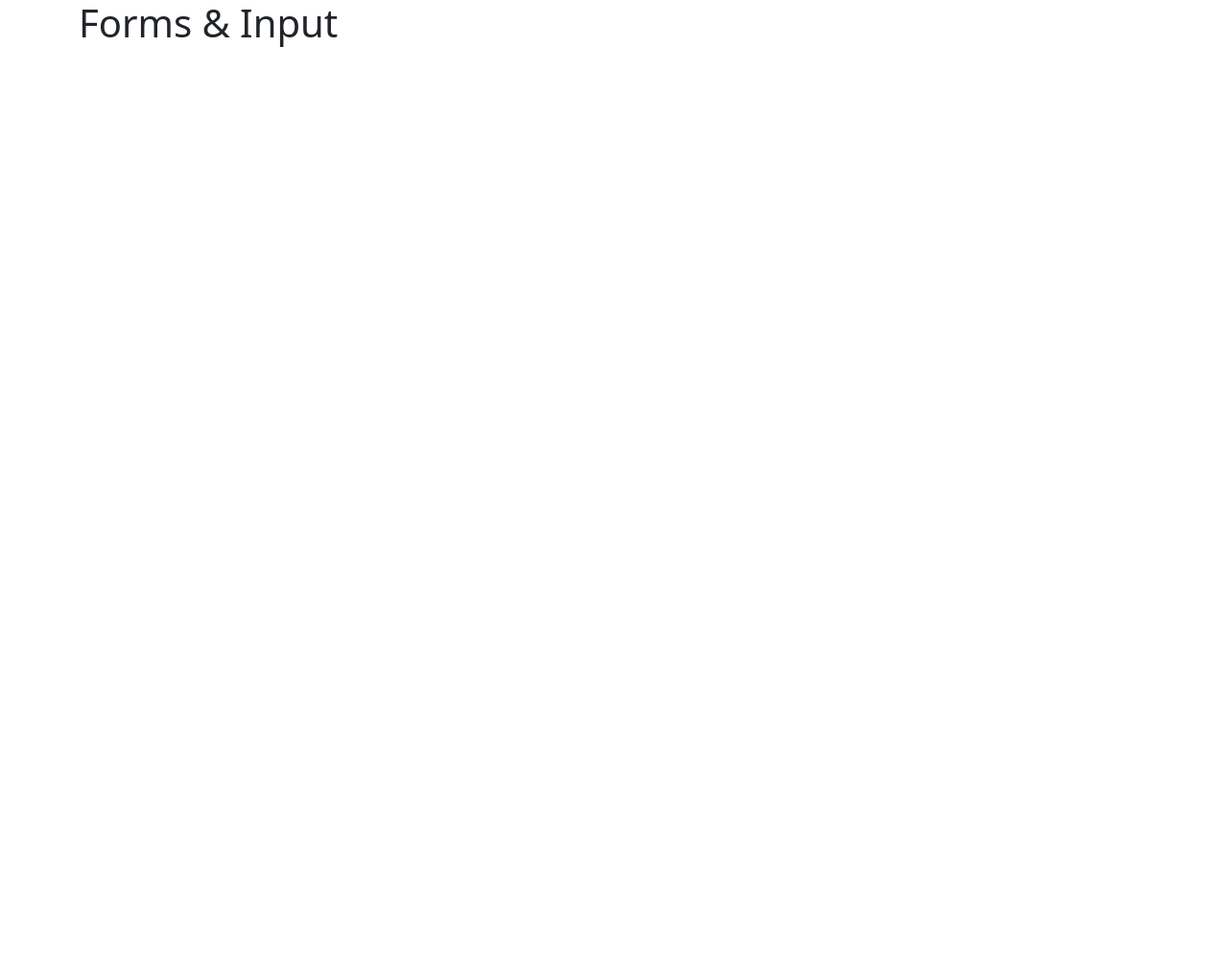
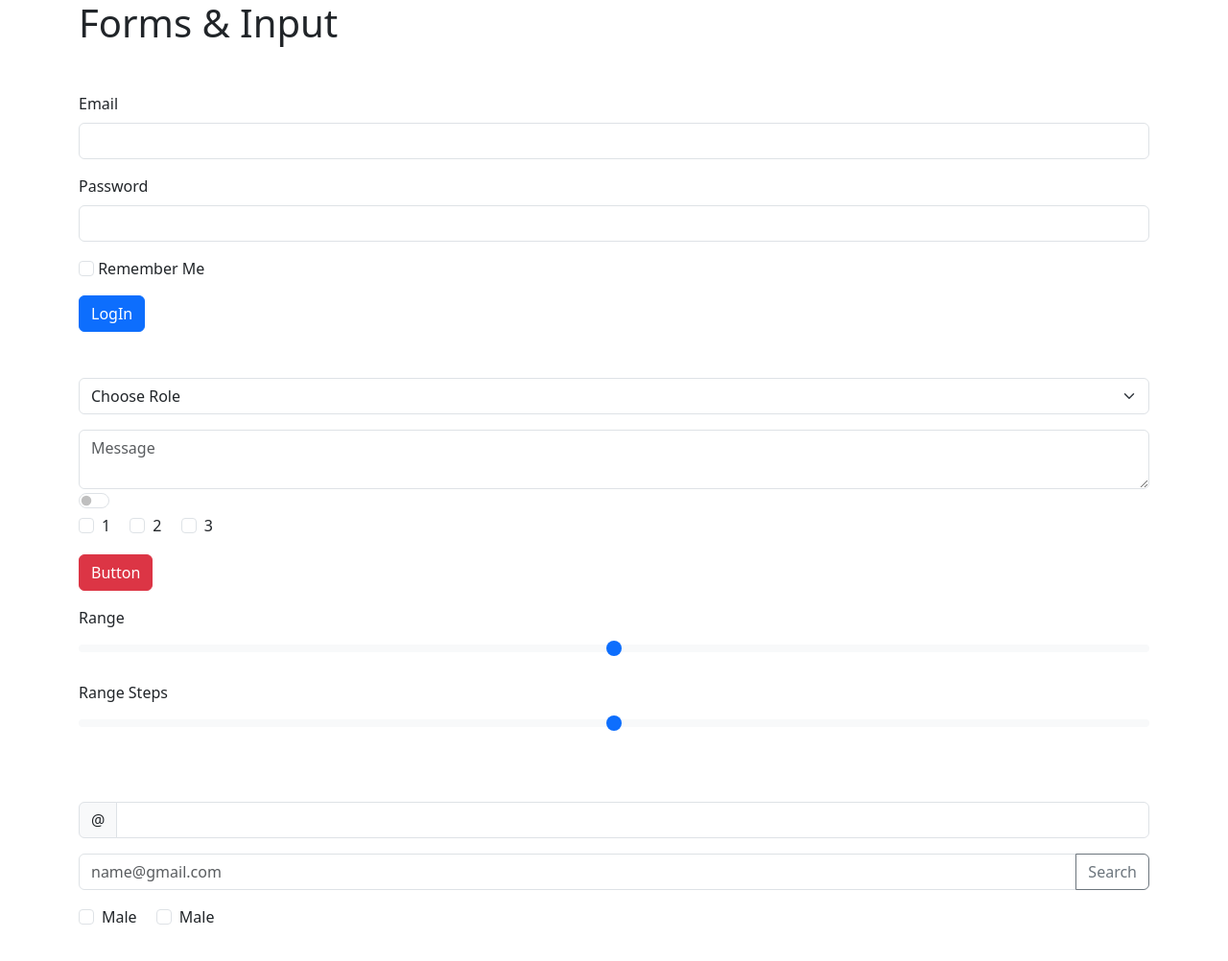
Before and after one commit to fisheeesh/bootstrap-training, a plain HTML site: page 14-forms-input.html in a window 1280 px wide. Shown: the whole page at 96% size. Before the commit the page ends 800 px from the top, so only its background shows below. Drawn offline with Linux system fonts and the light colour scheme.

Commit message:
forms and inputs

```diff
--- a/14-forms-input.html
+++ b/14-forms-input.html
@@ -1,5 +1,6 @@
 <!DOCTYPE html>
 <html lang="en">
+
 <head>
   <meta charset="UTF-8" />
   <meta http-equiv="X-UA-Compatible" content="IE=edge" />
@@ -7,35 +8,105 @@
   <link rel="stylesheet" href="./assets/css/bootstrap.min.css" />
   <title>Bootstrap Sandbox | Forms & Input</title>
 </head>
+
 <body>
   <div class="container">
     <h1 class="mb-5">Forms & Input</h1>
 
     <!-- Basic Form -->
+    <form>
+      <div class="mb-3">
+        <label for="email" class="form-label">Email</label>
+        <input type="email" class="form-control">
+      </div>
+      <div class="mb-3">
+        <label for="password" class="form-label">Password</label>
+        <input type="password" class="form-control">
+      </div>
+      <div class="mb-3">
+        <input type="checkbox" class="form-check-input" id="remember">
+        <label for="remember" class="form-check-label">Remember Me</label>
+      </div>
+      <input type="submit" value="LogIn" class="btn btn-primary">
+    </form>
 
     <br /><br />
 
     <!-- Other Fields -->
     <form>
       <!-- Select Fields -->
-
+      <select class="form-select">
+        <option value="" selected disabled>Choose Role</option>
+        <option value="designer">Designer</option>
+        <option value="developer">Developer</option>
+      </select>
       <!-- Textarea -->
-
+      <textarea name="" id="" class="form-control mt-3" placeholder="Message"></textarea>
       <!-- Switch -->
-
+      <div class="form-check form-switch">
+        <input type="checkbox" name="" id="" class="form-check-input">
+      </div>
       <!-- Inline Checkboxes -->
+      <div class="mb-3">
+        <div class="form-check form-check-inline">
+          <input type="checkbox" name="" id="ch1" class="form-check-input">
+          <label for="ch1" class="form-check-label">1</label>
+        </div>
+        <div class="form-check form-check-inline">
+          <input type="checkbox" name="" id="ch2" class="form-check-input">
+          <label for="ch2" class="form-check-label">2</label>
+        </div>
+        <div class="form-check form-check-inline">
+          <input type="checkbox" name="" id="ch3" class="form-check-input">
+          <label for="ch3" class="form-check-label">3</label>
+        </div>
+      </div>
 
       <!-- Toggle Button -->
+      <div class="mb-3">
+        <input type="checkbox" name="" id="btn-check" class="btn-check">
+        <label for="btn-check" class="btn btn-danger">Button</label>
+      </div>
 
       <!-- Range -->
+      <div class="mb-3">
+        <label for="range" class="form-label">Range</label>
+        <input type="range" name="" id="range" class="form-range">
+      </div>
 
       <!-- Range Steps -->
+      <div class="mb-3">
+        <label for="range" class="form-label">Range Steps</label>
+        <input type="range" name="" id="range" class="form-range" min="0" max="10" step="0.5">
+      </div>
     </form>
 
     <br /><br />
 
     <!-- Input Groups -->
-      <form></form>
+    <form>
+      <div class="input-group mb-3">
+        <span class="input-group-text">@</span>
+        <input type="email" name="" id="" class="form-control">
+      </div>
+
+      <div class="input-group mb-3">
+        <input type="email" name="" placeholder="name@gmail.com" id="" class="form-control">
+        <button class="btn btn-outline-secondary">Search</button>
+      </div>
+    </form>
+
+
+    <form>
+      <div class="form-check form-check-inline mb-3">
+        <input type="checkbox" class="form-check-input">
+        <label for="" class="form-check-label">Male</label>
+      </div>
+      <div class="form-check form-check-inline mb-3">
+        <input type="checkbox" class="form-check-input">
+        <label for="" class="form-check-label">Male</label>
+      </div>
+    </form>
 
     <!-- Don't go past here -->
   </div>
@@ -43,4 +114,5 @@
 
   <script src="./assets/js/bootstrap.bundle.min.js"></script>
 </body>
+
 </html>
```
Also changed, not shown: 13-list-groups-badges.html (+3 -2 lines). Lines whose indentation alone changed are shown as unchanged.
